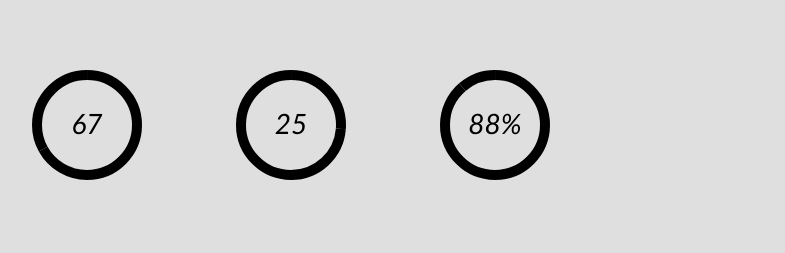
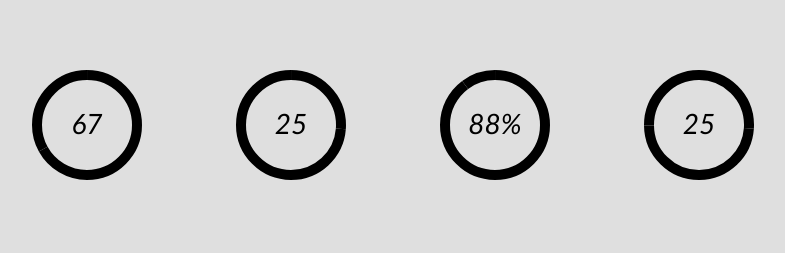
Before and after one commit to LeoPetry/pie-chart-js, a plain HTML site: page example.html in a window 1280 px wide. Shown: the whole page, without its empty margins (13-798 px from the left). Drawn offline with Linux system fonts and the light colour scheme.

```diff
--- a/example.html
+++ b/example.html
@@ -48,6 +48,9 @@
 		<canvas id='panel2' data-value="88" width="200" height="250">
 
 		</canvas>
+		<canvas id='panel3' data-value="25" width="200" height="250">
+
+		</canvas>
 		<script src="piechart.js">
 		</script>
 		<script>
@@ -55,10 +58,12 @@
 			var canvas = document.getElementById('test');
 			var canvas2 = document.getElementById('panel');
 			var canvas3 = document.getElementById('panel2');
+			var canvas4 = document.getElementById('panel3');
 
 			var test = new Piechart(canvas);
 			var test2 = new Piechart(canvas2);
 			var test3 = new Piechart(canvas3);
+			var test4 = new Piechart(canvas4);
 
 			setTimeout(function(){
 				//test2.startTimer();
@@ -69,7 +74,13 @@
 
 				test3.symbol = "%";
 				test3.startTimer();
+				test3.angularSpeed = 3;
 				test3.animate();
+
+				test4.startTimer();
+				test4.startAngle = -3.15;
+				test4.animate();
+
 
 			}, 100);
 			test.startTimer();
```
